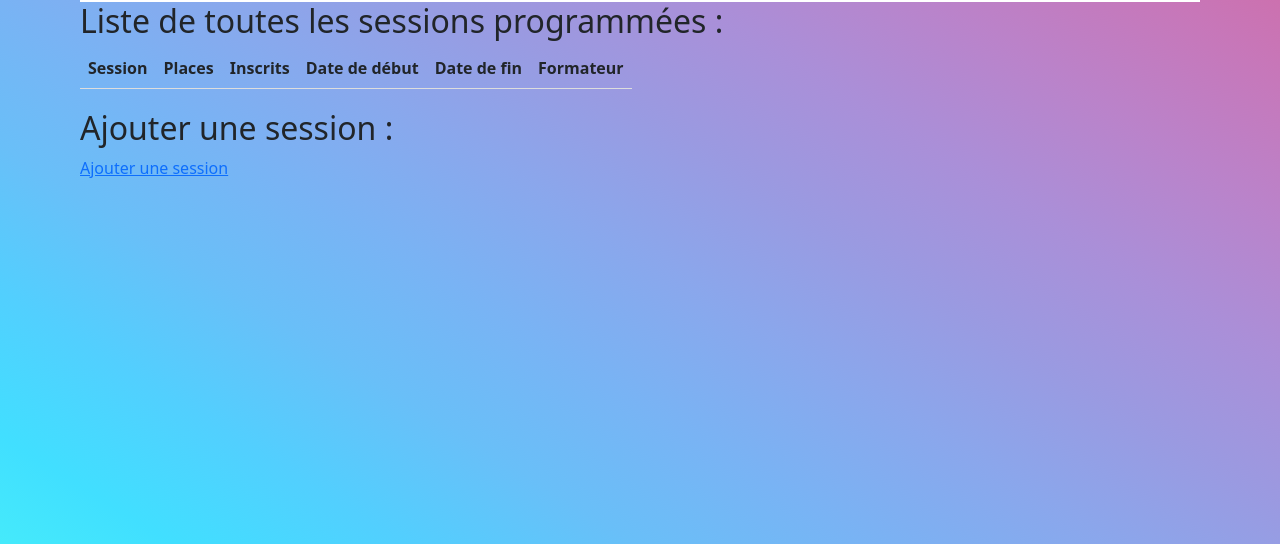
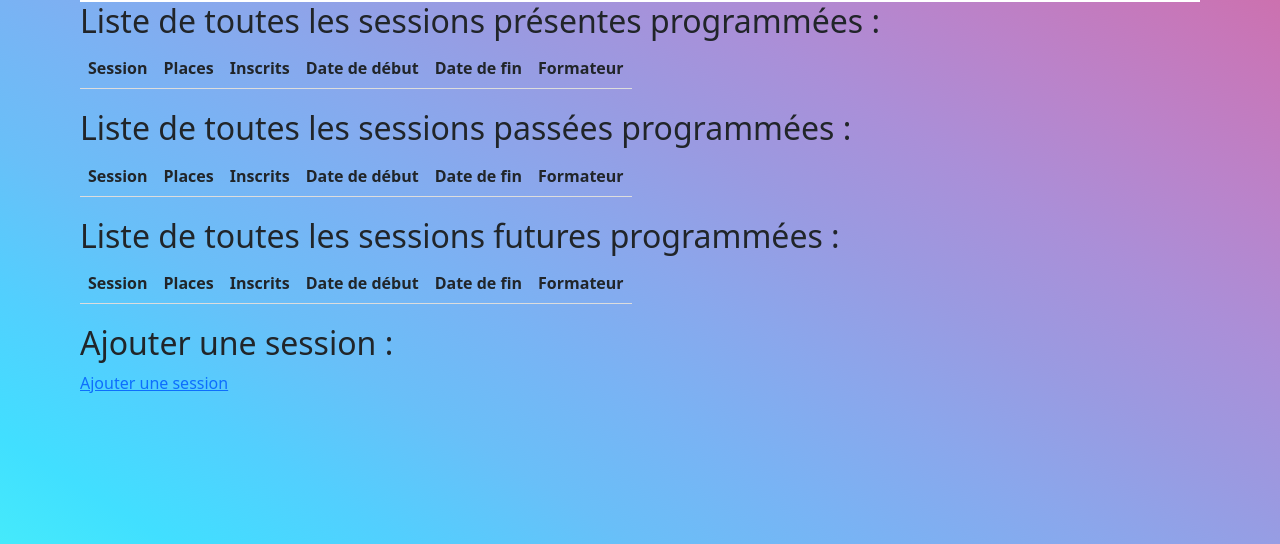
Before and after one commit to AnotheerDev/Sessions, a Symfony app: template templates/session/index.html.twig in a window 1280 px wide. Shown: the part 73-617 px from the top of the page. Run offline with Twig, Linux system fonts and the light colour scheme; the template is opened without the code that fills it, so the values that code supplies are empty; some libraries are stand-ins or nearby versions.

Commit message:
add session

```diff
--- a/templates/session/index.html.twig
+++ b/templates/session/index.html.twig
@@ -4,7 +4,7 @@
 
 {% block body %}
 
-<h2>Liste de toutes les sessions programmées :</h2>
+<h2>Liste de toutes les sessions présentes programmées :</h2>
 
 <table>
     <thead>
@@ -19,19 +19,95 @@
     </tr>
     </thead>
     <tbody>
-    {% for session in sessions %}
+    {% for sessionPresent in sessionsPresent %}
         <tr>
             <td>
-                <a href="{{ path('app_showSession', {'id': session.id}) }}">{{ session }}</a>
+                <a href="{{ path('app_showSession', {'id': sessionPresent.id}) }}">{{ sessionPresent }}</a>
             </td>
-            <td>{{ session.nbPlace }}</td>
-            <td>{{ session.sessionUser|length }}/{{ session.nbPlace }}</td>
-            <td>{{ session.startSession|date('d-m-Y') }}</td>
-            <td>{{ session.endSession|date('d-m-Y') }}</td>
+            <td>{{ sessionPresent.nbPlace }}</td>
+            <td>{{ sessionPresent.sessionUser|length }}/{{ sessionPresent.nbPlace }}</td>
+            <td>{{ sessionPresent.startSession|date('d-m-Y') }}</td>
+            <td>{{ sessionPresent.endSession|date('d-m-Y') }}</td>
             <td>
-                {% if session.formateur is defined %}
+                {% if sessionPresent.formateur is defined %}
                 {# {{ dump(session.formateur.id) }} #}
-                    <a href="{{ path('app_formateur', {'id' : session.formateur.id}) }}">{{ session.formateur }}</a>
+                    <a href="{{ path('app_formateur', {'id' : sessionPresent.formateur.id}) }}">{{ sessionPresent.formateur }}</a>
+                {% else %}
+                    N/A
+                {% endif %}
+            </td>
+            {# <td><a href="{{ path('app_session', {'id': session.id}) }}">xx</a></td> #}
+                    </tr>
+    {% endfor %}
+    </tbody>
+</table>
+
+<h2>Liste de toutes les sessions passées programmées :</h2>
+
+<table>
+    <thead>
+    <tr>
+        <th>Session</th>
+        <th>Places</th>
+        <th>Inscrits</th>
+        <th>Date de début</th>
+        <th>Date de fin</th>
+        <th>Formateur</th>
+        {# <th>Delete</th> #}
+    </tr>
+    </thead>
+    <tbody>
+    {% for sessionPassees in sessionsPassees %}
+        <tr>
+            <td>
+                <a href="{{ path('app_showSession', {'id': sessionPassees.id}) }}">{{ sessionPassees }}</a>
+            </td>
+            <td>{{ sessionPassees.nbPlace }}</td>
+            <td>{{ sessionPassees.sessionUser|length }}/{{ sessionPassees.nbPlace }}</td>
+            <td>{{ sessionPassees.startSession|date('d-m-Y') }}</td>
+            <td>{{ sessionPassees.endSession|date('d-m-Y') }}</td>
+            <td>
+                {% if sessionPassees.formateur is defined %}
+                {# {{ dump(session.formateur.id) }} #}
+                    <a href="{{ path('app_formateur', {'id' : sessionPassees.formateur.id}) }}">{{ sessionPassees.formateur }}</a>
+                {% else %}
+                    N/A
+                {% endif %}
+            </td>
+            {# <td><a href="{{ path('app_session', {'id': session.id}) }}">xx</a></td> #}
+                    </tr>
+    {% endfor %}
+    </tbody>
+</table>
+
+<h2>Liste de toutes les sessions futures programmées :</h2>
+
+<table>
+    <thead>
+    <tr>
+        <th>Session</th>
+        <th>Places</th>
+        <th>Inscrits</th>
+        <th>Date de début</th>
+        <th>Date de fin</th>
+        <th>Formateur</th>
+        {# <th>Delete</th> #}
+    </tr>
+    </thead>
+    <tbody>
+    {% for sessionFuture in sessionsFuture %}
+        <tr>
+            <td>
+                <a href="{{ path('app_showSession', {'id': sessionFuture.id}) }}">{{ sessionFuture }}</a>
+            </td>
+            <td>{{ sessionFuture.nbPlace }}</td>
+            <td>{{ sessionFuture.sessionUser|length }}/{{ sessionFuture.nbPlace }}</td>
+            <td>{{ sessionFuture.startSession|date('d-m-Y') }}</td>
+            <td>{{ sessionFuture.endSession|date('d-m-Y') }}</td>
+            <td>
+                {% if sessionFuture.formateur is defined %}
+                {# {{ dump(session.formateur.id) }} #}
+                    <a href="{{ path('app_formateur', {'id' : sessionFuture.formateur.id}) }}">{{ sessionFuture.formateur }}</a>
                 {% else %}
                     N/A
                 {% endif %}
```
